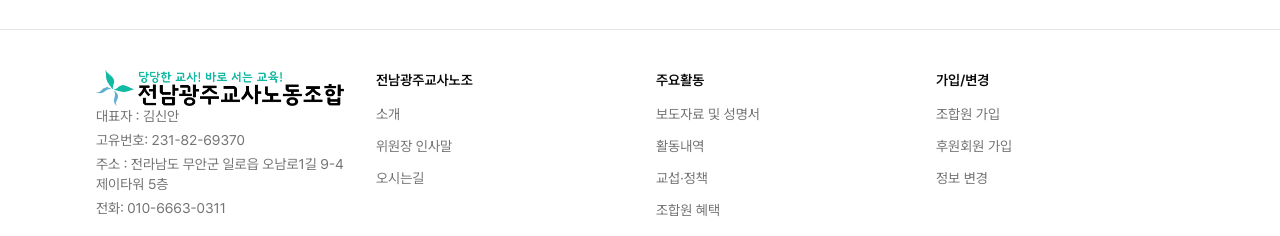
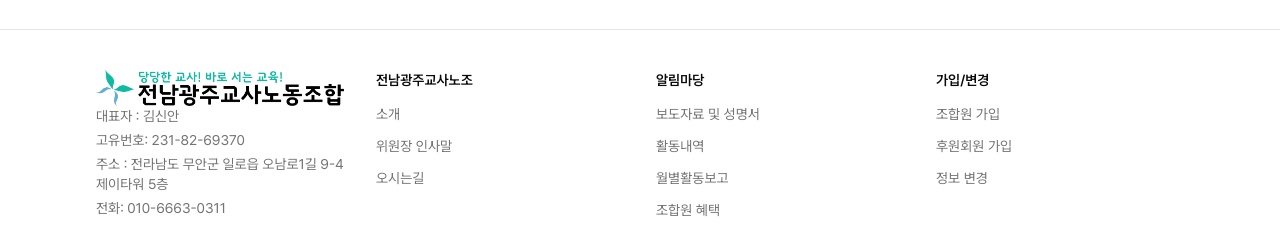
Before and after one commit to jntu20311/jntu-homepage, a React (Vite) app: page / in a window 1280 px wide. Shown: the part 786-1022 px from the top of the page. Built offline with nearby package versions, Linux system fonts and the light colour scheme.

Commit message:
fix : 메인 메뉴 텍스트 오타 수정

```diff
--- a/src/shared/configs/nav.ts
+++ b/src/shared/configs/nav.ts
@@ -22,11 +22,11 @@
     ],
   },
   {
-    label: "주요활동",
+    label: "알림마당",
     items: [
       { label: "보도자료 및 성명서", path: routes.ACTIVITIES_PRESS },
       { label: "활동내역", path: routes.ACTIVITIES_HISTORY },
-      { label: "교섭·정책", path: routes.ACTIVITIES_POLICY },
+      { label: "월별활동보고", path: routes.ACTIVITIES_POLICY },
       { label: "조합원 혜택", path: routes.ACTIVITIES_BENEFITS },
     ],
   },
```
